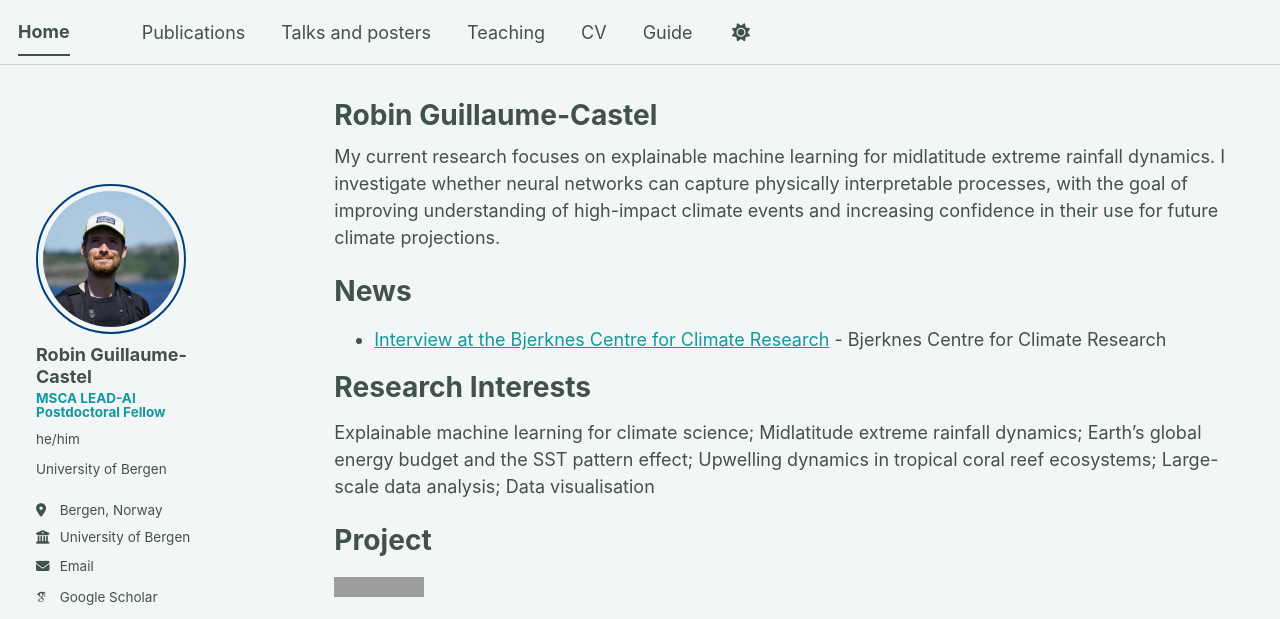
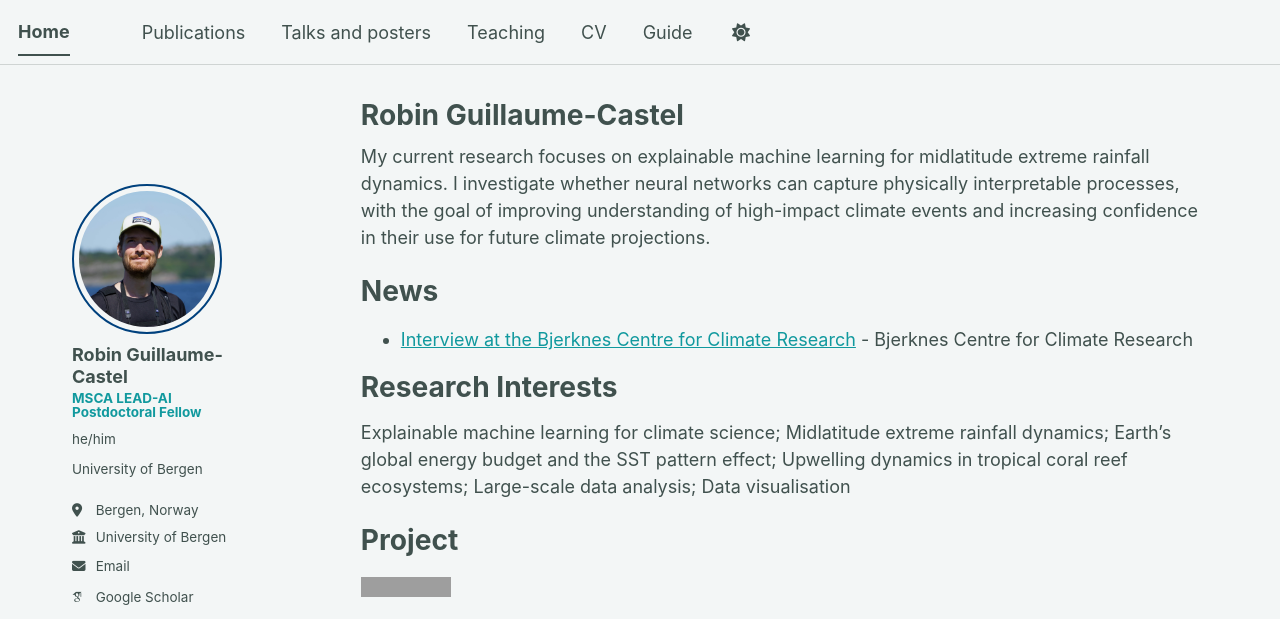
Before and after one commit to rguilcas/rguilcas.github.io, a Jekyll site: the page built from _pages/about.md, in a window 1280 px wide and 1400 px high. Shown: the top 619 px of the window. Built offline with Jekyll 4.4.1, drawn with Linux system fonts in a browser that asks for light colours; some web fonts are replaced; a script bundle is joined from its source files by our own code; library files that are not in the unit come from our copies; grey boxes are pictures that could not be loaded.

Commit message:
more sidebar

```diff
--- a/_sass/_custom.scss
+++ b/_sass/_custom.scss
@@ -108,7 +108,6 @@
 
 .sidebar {
     margin-top: 1em;
-    padding-left: 1em;
 
     @media screen and (min-width: 1024px) {
         padding-top: calc(70px + 10px);
--- a/_sass/layout/_page.scss
+++ b/_sass/layout/_page.scss
@@ -10,6 +10,11 @@
   padding-right: 1em;
   animation: intro 0.3s both;
   animation-delay: 0.35s;
+
+  @include breakpoint($large) {
+    padding-left: 4em;
+    padding-right: 4em;
+  }
 
   @include breakpoint($x-large) {
     max-width: $x-large;
```
